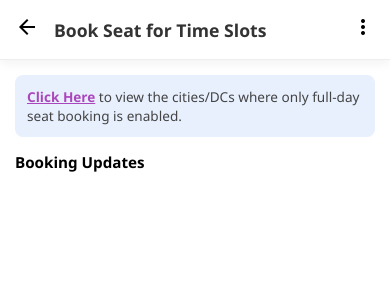
After one commit to fkhan999/demo-app, a Django app: page /slot/ in a window 390 px wide. The commit adds this page. Shown: the top 300 px of the page. Run offline with Django 5.2, Linux system fonts and the light colour scheme; the visitor is signed in with stand-in values (Sample User, id 1); data that the repository does not hold is empty.

Commit message:
new feature

```diff
--- a/demo/urls.py
+++ b/demo/urls.py
@@ -20,5 +20,6 @@ from demoapp import views
 
 urlpatterns = [
     path('admin/', admin.site.urls),
-    path("", views.home)
+    path("slot/", views.slot),
+    path("", views.home),
 ]
--- a/demoapp/admin.py
+++ b/demoapp/admin.py
@@ -1,6 +1,7 @@
 from django.contrib import admin
-from demoapp.models import Booking
+from demoapp.models import Booking, BookingSlot
 
 # Register your models here.
 
 admin.site.register(Booking)
+admin.site.register(BookingSlot)
--- a/demoapp/templates/index.html
+++ b/demoapp/templates/index.html
@@ -204,7 +204,7 @@
         <div class="banner">
             <b>Time Slot based seat booking is now live!</b>
             <p>
-                <a href="#" class="link">Click Here</a>
+                <a href="/slot" class="link">Click Here</a>
                 to choose cities/DCs where time slot-based seat booking is enabled.
             </p>
         </div>
--- /dev/null
+++ b/demoapp/templates/slot.html
@@ -0,0 +1,246 @@
+<!DOCTYPE html>
+<html lang="en">
+
+<head>
+    <meta charset="UTF-8">
+    <meta name="viewport" content="width=device-width, initial-scale=1.0">
+    <title>Seat Booking UI</title>
+    <!-- <link rel="stylesheet" href="style.css"> -->
+    <link href="https://fonts.googleapis.com/css2?family=Inter:wght@300;400;600;700;800&display=swap" rel="stylesheet">
+    <link href="https://fonts.googleapis.com/icon?family=Material+Icons" rel="stylesheet">
+
+    <style>
+        * {
+            box-sizing: border-box;
+            margin: 0;
+            padding: 0;
+            font-family: 'Segoe UI', Roboto, Helvetica, Arial, sans-serif;
+        }
+
+        body {
+            margin: 0;
+            font-family: "Inter", sans-serif;
+            background-color: #f5f5f5;
+            display: flex;
+            justify-content: center;
+            padding: 20px;
+            background: #f5f5f5;
+        }
+
+        .mobile-container {
+            width: 100%;
+            max-width: 400px;
+            background: white;
+            min-height: 80vh;
+            border-radius: 8px;
+            box-shadow: 0 4px 10px rgba(0, 0, 0, 0.1);
+            overflow: hidden;
+        }
+
+        /* Header */
+        .header {
+            display: flex;
+            align-items: center;
+            padding: 15px;
+            border-bottom: 1px solid #eee;
+            box-shadow: 0 4px 10px rgba(0, 0, 0, 0.05);
+            /* 3D separation */
+            background-color: #fff;
+            position: relative;
+            z-index: 10;
+        }
+
+        .header h1 {
+            font-size: 1.1rem;
+            flex-grow: 1;
+            margin-left: 15px;
+            color: #333;
+        }
+
+        .seat-number {
+            font-weight: bold;
+            font-size: 0.8rem;
+            /* Reduced from 0.9rem */
+            display: block;
+            margin-bottom: 8px;
+            /* Added margin */
+        }
+
+        /* Info Banner */
+        .banner {
+            background-color: #e8f0fe;
+            margin: 15px;
+            padding: 12px;
+            border-radius: 8px;
+            font-size: 0.85rem;
+            line-height: 1.4;
+            color: #444;
+        }
+
+        .banner a {
+            color: #AB47BC;
+            text-decoration: underline;
+            font-weight: bold;
+        }
+
+        /* Main Content */
+        .content {
+            padding: 0 15px;
+        }
+
+        .section-title {
+            font-size: 0.95rem;
+            font-weight: bold;
+            color: #000000;
+            margin-bottom: 15px;
+        }
+
+        /* Horizontal Scrolling for Cards */
+        .card-scroll-container {
+            display: flex;
+            gap: 16px;
+            overflow-x: auto;
+            padding: 10px 4px 20px 4px;
+            /* Added padding for shadow visibility */
+            scroll-snap-type: x mandatory;
+            /* Better scroll feel */
+
+            /* Hide scrollbar */
+            scrollbar-width: none;
+            /* Firefox */
+            -ms-overflow-style: none;
+            /* IE and Edge */
+        }
+
+        .card-scroll-container::-webkit-scrollbar {
+            display: none;
+        }
+
+        /* Booking Card */
+        .booking-card {
+            min-width: 260px;
+            border: none;
+            /* Remove border for cleaner 3D look */
+            border-radius: 20px;
+            padding: 15px;
+            background: #fff;
+            box-shadow: 0 4px 15px rgba(0, 0, 0, 0.1);
+            /* 3D Shadow effect */
+            scroll-snap-align: start;
+            transition: transform 0.2s;
+        }
+
+        .booking-card:active {
+            transform: scale(0.98);
+        }
+
+        .card-header {
+            display: flex;
+            justify-content: space-between;
+            align-items: center;
+            margin-bottom: 10px;
+        }
+
+        .date {
+            font-size: 0.85rem;
+            color: #666;
+        }
+
+        .status-badge {
+            background-color: #c8e6c9;
+            color: #2e7d32;
+            padding: 2px 8px;
+            border-radius: 4px;
+            font-size: 0.7rem;
+        }
+
+        .card-details strong {
+            display: block;
+            font-size: 0.85rem;
+            /* Reduced from 0.95rem */
+            margin-bottom: 8px;
+        }
+
+        .card-details p {
+            font-size: 0.75rem;
+            /* Reduced from 0.85rem */
+            color: #666;
+            margin-bottom: 6px;
+            line-height: 1.4;
+        }
+
+        .time {
+            font-weight: 600;
+            color: #333 !important;
+            margin-top: 8px;
+        }
+
+        .cancel-btn {
+            margin-top: 10px;
+            background: none;
+            border: none;
+            color: #AB47BC;
+            font-weight: bold;
+            font-size: 0.9rem;
+            cursor: pointer;
+            padding: 5px 0;
+        }
+
+        @media screen and (max-width: 768px) {
+            body {
+                padding: 0 !important;
+                background-color: white !important;
+            }
+
+            .mobile-container {
+                max-width: none !important;
+                width: 100% !important;
+                min-height: 100vh !important;
+                border-radius: 0 !important;
+                box-shadow: none !important;
+                margin: 0 !important;
+            }
+        }
+    </style>
+</head>
+
+<body>
+    <div class="mobile-container">
+        <header class="header">
+            <span class="icon back">
+                <span class="material-icons">arrow_back</span>
+            </span>
+            <h1>Book Seat for Time Slots</h1>
+            <span class="icon menu">
+                <span class="material-icons">more_vert</span>
+            </span>
+        </header>
+
+        <div class="banner">
+            <p><a href="#">Click Here</a> to view the cities/DCs where only full-day seat booking is enabled.</p>
+        </div>
+
+        <main class="content">
+            <h2 class="section-title">Booking Updates</h2>
+
+            <div class="card-scroll-container">
+                {% for booking_slot in booking_slots %}
+                <div class="booking-card">
+                    <div class="card-header">
+                        <span class="date">{{ booking_slot.booking_date|date:"d-M-Y" }}</span>
+                        <span class="status-badge">Booked</span>
+                    </div>
+                    <div class="card-details">
+                        <span class="seat-number">{{ booking_slot.cubicle_code }}</span>
+                        <p>{{ booking_slot.location }}</p>
+                        <p class="time">{{ booking_slot.slot_start }} - {{ booking_slot.slot_end }}</p>
+                    </div>
+                    <button class="cancel-btn">Cancel</button>
+                </div>
+                {% endfor %}
+            </div>
+        </main>
+    </div>
+</body>
+
+</html>
--- a/demoapp/views.py
+++ b/demoapp/views.py
@@ -1,9 +1,13 @@
 from django.shortcuts import render
-from demoapp.models import Booking
+from demoapp.models import Booking,BookingSlot
 from django.contrib.auth.decorators import login_required
 
 @login_required
 def home(request):
-    bookings = Booking.objects.filter(enabled=True).order_by('booking_date')
-    print(bookings)
-    return render(request, 'index.html', {'bookings': bookings})
+    return render(request, 'index.html')
+
+
+@login_required
+def slot(request):
+    booking_slots = BookingSlot.objects.all()
+    return render(request, 'slot.html', {'booking_slots': booking_slots})
```
Also changed, not shown: demoapp/models.py (+11 -0 lines), demoapp/migrations/0003_bookingslot.py (added).
